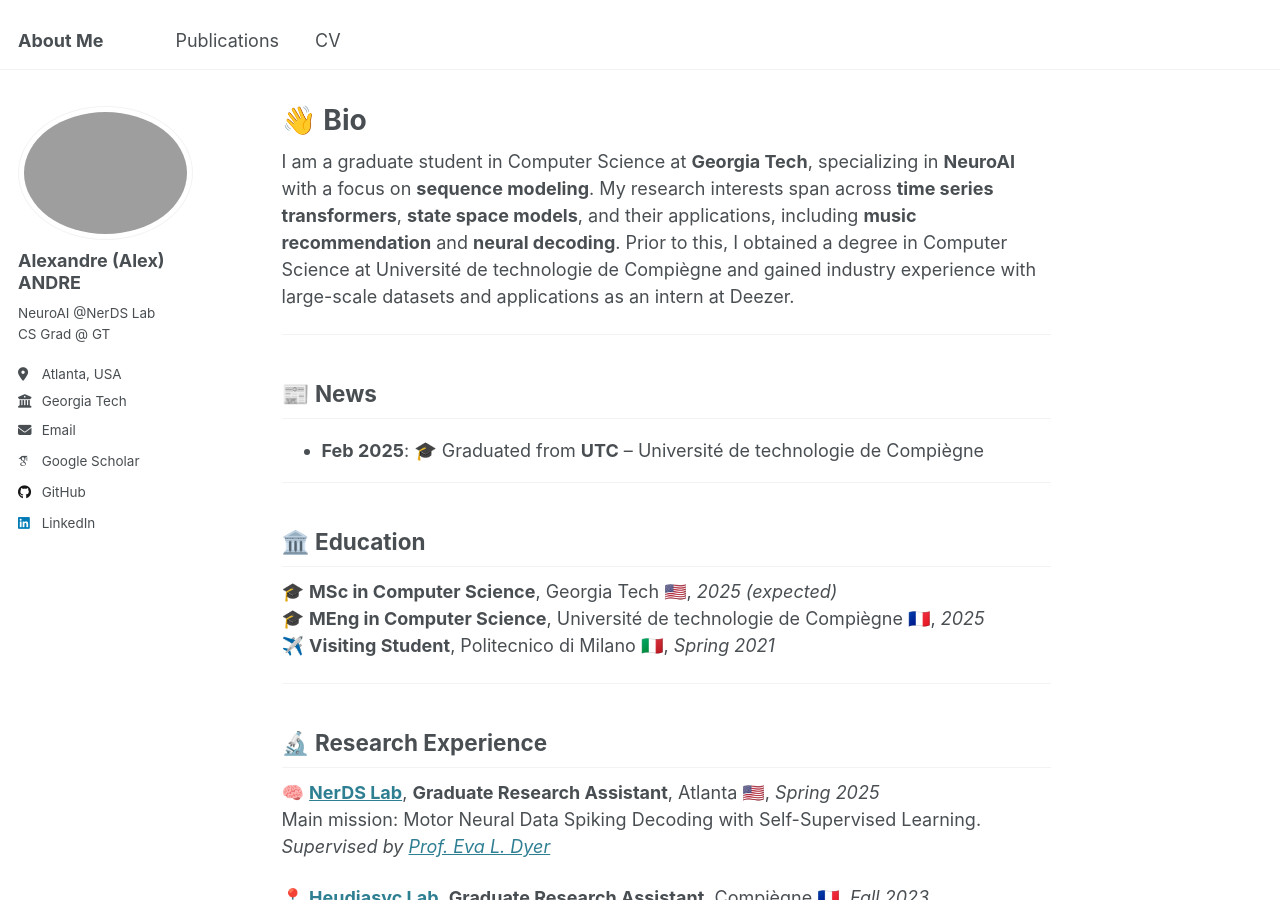
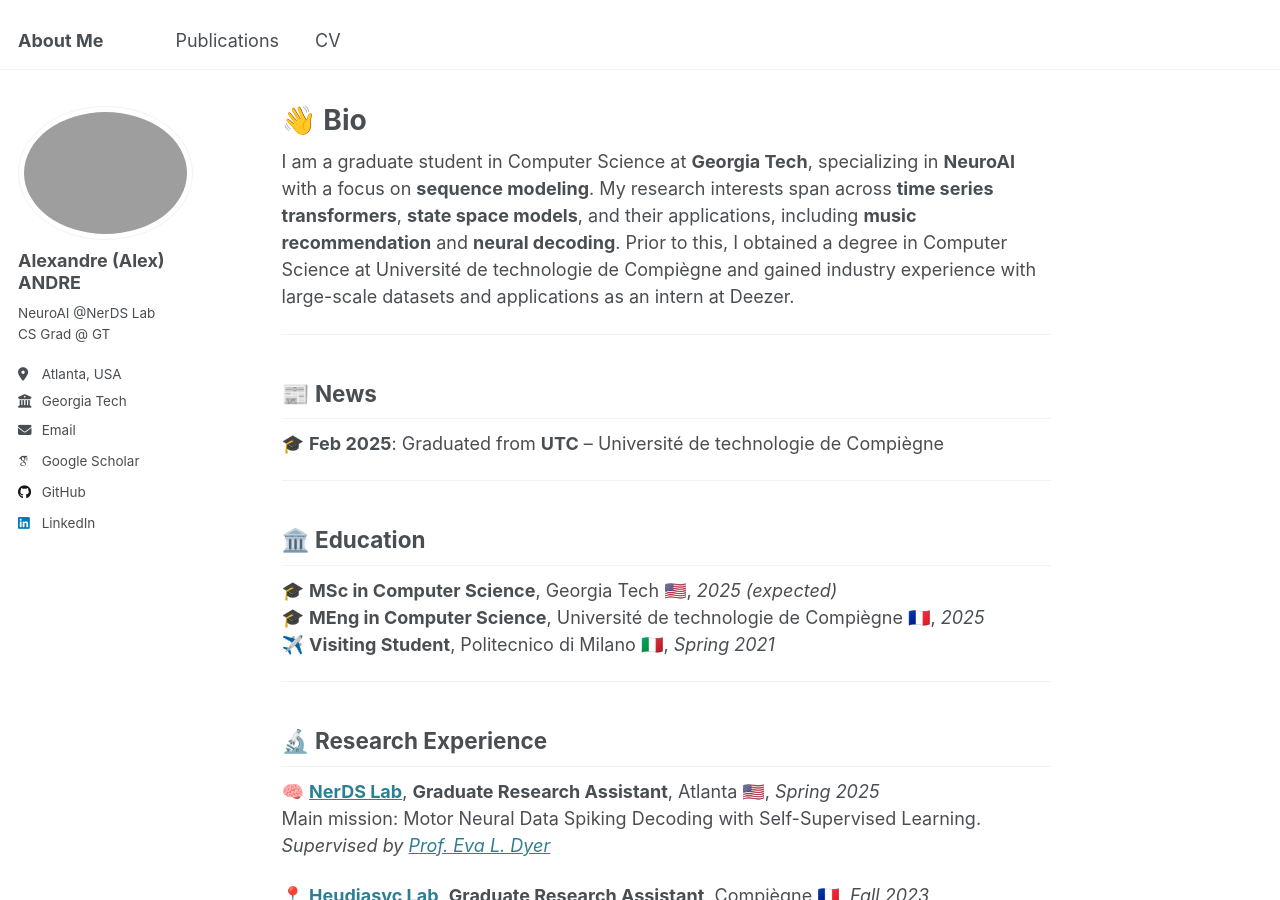
Before and after one commit to AlexandreAndr/profile, a Jekyll site: the page built from _pages/about.md, in a window 1280 px wide and 900 px high. Built offline with Jekyll 4.4.1, drawn with Linux system fonts in a browser that asks for light colours; emoji names are drawn with the system emoji font; some web fonts are replaced.

```diff
--- a/_pages/about.md
+++ b/_pages/about.md
@@ -11,7 +11,7 @@ I am a graduate student in Computer Science at **Georgia Tech**, specializing in
 
 ---
 ## :newspaper: News
-- **Feb 2025**: :mortar_board: Graduated from **UTC** -- Université de technologie de Compiègne
+:mortar_board: **Feb 2025**: Graduated from **UTC** -- Université de technologie de Compiègne
 
 ---
 ## :classical_building: Education
```
